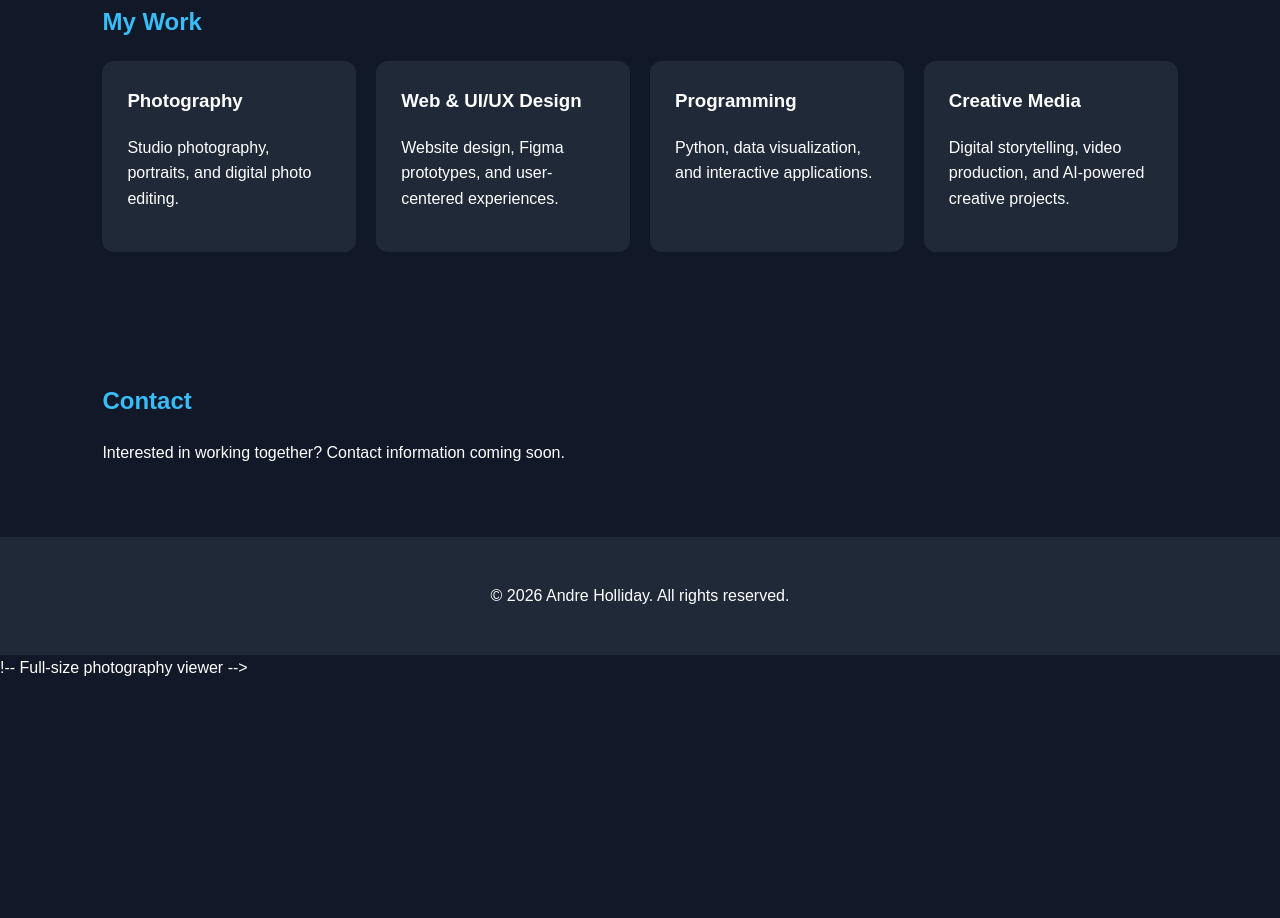
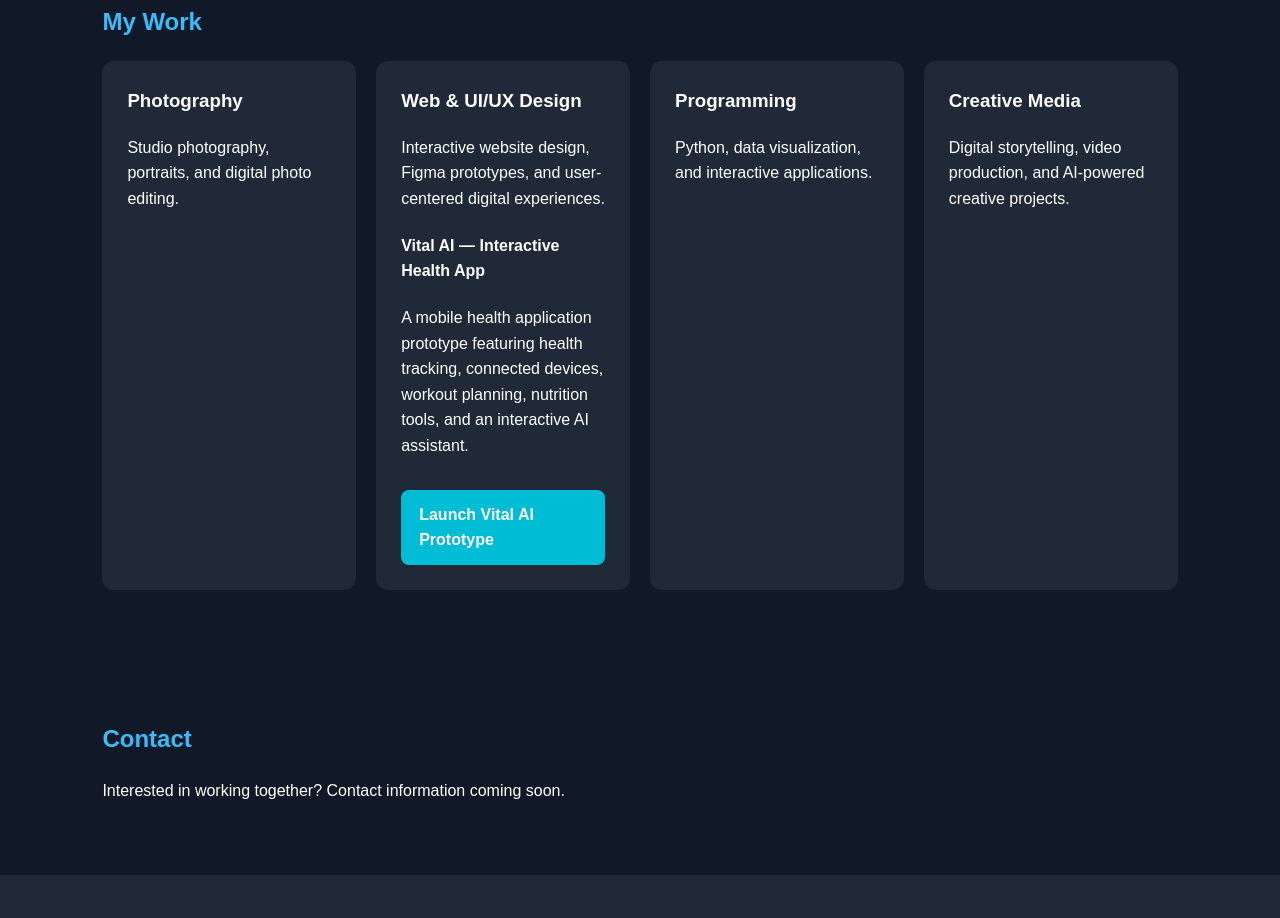
Before and after one commit to ahollid6-coder/ahollid6-coder.github.io, a plain HTML site: page index.html in a window 1280 px wide. Shown: the part 1210-2128 px from the top of the page. Before the commit the page ends 1890 px from the top, so only its background shows below. Drawn offline with Linux system fonts and the light colour scheme.

Commit message:
Update index.html

```diff
--- a/index.html
+++ b/index.html
@@ -293,12 +293,30 @@ My goal is to build a career in creative technology, contributing to projects th
 
 
     <div class="card">
-        <h3>Web & UI/UX Design</h3>
-        <p>
-          Website design, Figma prototypes,
-          and user-centered experiences.
-        </p>
-      </div>
+  <h3>Web & UI/UX Design</h3>
+  <p>
+    Interactive website design, Figma prototypes,
+    and user-centered digital experiences.
+  </p>
+
+  <h4>Vital AI — Interactive Health App</h4>
+  <p>
+    A mobile health application prototype featuring
+    health tracking, connected devices, workout
+    planning, nutrition tools, and an interactive
+    AI assistant.
+  </p>
+
+  <a href="https://flag-append-63296511.figma.site/"
+     target="_blank"
+     rel="noopener noreferrer"
+     style="display:inline-block; margin-top:15px;
+            padding:12px 18px; background:#00bcd4;
+            color:#ffffff; border-radius:8px;
+            text-decoration:none; font-weight:bold;">
+    Launch Vital AI Prototype
+  </a>
+</div>
 
       <div class="card">
         <h3>Programming</h3>
```
